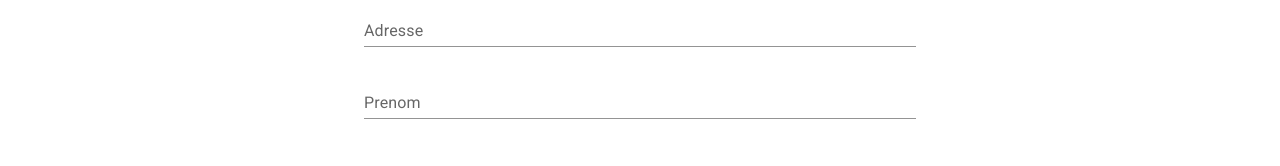
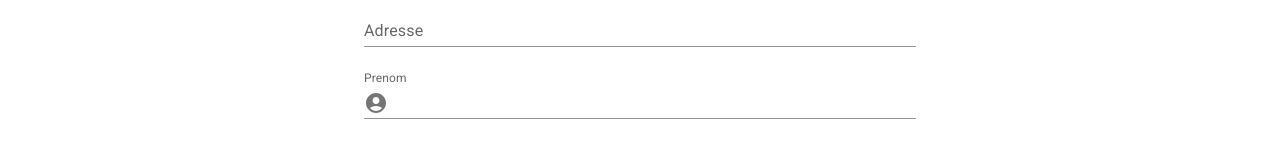
Before and after one commit to Davida-Natolotra/proto1-front-whp, a React (Create React App) app: page / in a window 1280 px wide. Shown: the part 266-432 px from the top of the page. Built offline with nearby package versions, Linux system fonts and the light colour scheme.

Commit message:
Add icons

```diff
--- a/package.json
+++ b/package.json
@@ -7,6 +7,7 @@
     "@emotion/styled": "^11.9.3",
     "@mui/icons-material": "^5.8.4",
     "@mui/material": "^5.9.0",
+    "@mui/x-date-pickers": "^5.0.0-beta.0",
     "@testing-library/jest-dom": "^5.14.1",
     "@testing-library/react": "^13.0.0",
     "@testing-library/user-event": "^13.2.1",
--- a/src/App.js
+++ b/src/App.js
@@ -1,4 +1,4 @@
-import * as React from "react";
+import { useState, useEffect } from "react";
 import AppBar from "@mui/material/AppBar";
 import Button from "@mui/material/Button";
 import CameraIcon from "@mui/icons-material/PhotoCamera";
@@ -15,7 +15,15 @@ import Typography from "@mui/material/Typography";
 import Container from "@mui/material/Container";
 import Link from "@mui/material/Link";
 import { createTheme, ThemeProvider } from "@mui/material/styles";
-import { Paper, TextField, Divider } from "@mui/material";
+import {
+	Paper,
+	TextField,
+	Divider,
+	InputAdornment,
+	DateField,
+} from "@mui/material";
+import { DesktopDatePicker } from "@mui/x-date-pickers/DesktopDatePicker";
+import AccountCircle from "@mui/icons-material/AccountCircle";
 
 function Copyright() {
 	return (
@@ -23,18 +31,16 @@ function Copyright() {
 			{"Copyright © "}
 			<Link color="inherit" href="https://mui.com/">
 				e-zaho
-			</Link>{" "}
+			</Link>
 			{new Date().getFullYear()}
-			{"."}
 		</Typography>
 	);
 }
 
-const cards = [1, 2, 3, 4, 5, 6, 7, 8, 9];
-
 const theme = createTheme();
 
-export default function Album() {
+export default function Formulaire() {
+	const [date, setDate] = useState(new Date());
 	return (
 		<ThemeProvider theme={theme}>
 			<CssBaseline />
@@ -53,9 +59,21 @@ export default function Album() {
 					<Divider />
 					<Stack direction="column" spacing={3}>
 						<TextField id="nomFb" label="Nom Facebook" variant="standard" />
+
 						<TextField id="Contact" label="Contact" variant="standard" />
-						<TextField id="Adresse" label="Adresse" variant="standard" />{" "}
-						<TextField id="Prenom" label="Prenom" variant="standard" />{" "}
+						<TextField id="Adresse" label="Adresse" variant="standard" />
+						<TextField
+							id="Prenom"
+							label="Prenom"
+							variant="standard"
+							InputProps={{
+								startAdornment: (
+									<InputAdornment position="start">
+										<AccountCircle />
+									</InputAdornment>
+								),
+							}}
+						/>
 						<TextField id="Lieu" label="Region" variant="standard" />
 						<Button variant="contained" color="primary">
 							Enregistrer
```
Also changed, not shown: 1 other file (tests, documents, lock files or other folders).
